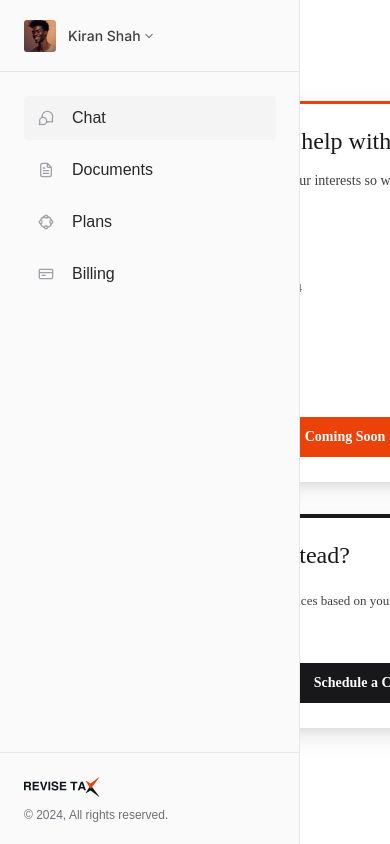
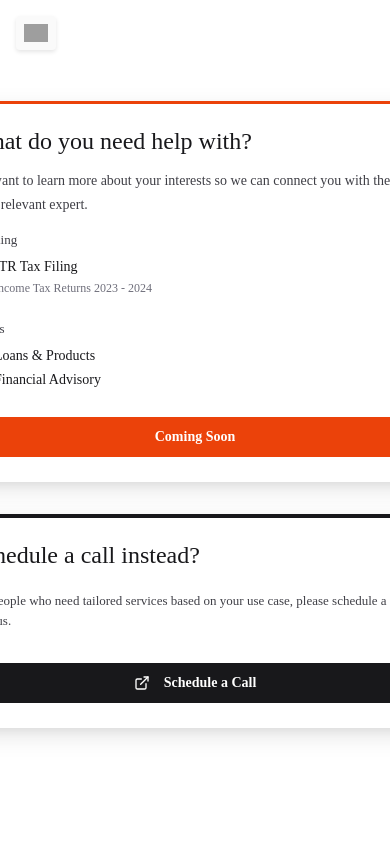
Before and after one commit to techsrishti/revisetax, a Next.js app: page /dashboard in a window 390 px wide. Built offline with nearby package versions, Linux system fonts and the light colour scheme; grey boxes are pictures that could not be loaded.

Commit message:
responsive sidebar

```diff
--- a/src/components/sidebar.module.css
+++ b/src/components/sidebar.module.css
@@ -1,6 +1,8 @@
 .sidebar {
-  width: 300px;
-  height: 100vh; /* Changed from fixed 1024px to 100% viewport height */
+  width: 20vw; /* Changed from fixed 300px to 20% of viewport width */
+  min-width: 250px; /* Minimum width to ensure content doesn't get too cramped */
+  max-width: 400px; /* Maximum width to prevent sidebar from getting too wide */
+  height: 100vh;
   border-right: 1px solid hsl(var(--sidebar-border));
   background-color: hsl(var(--sidebar-background));
   position: relative;
@@ -12,7 +14,7 @@
   align-items: center;
   gap: 12px; /* Updated gap to 12px as specified */
   border-bottom: 1px solid #E4E4E7; /* Updated border color */
-  width: 300px;
+  width: 100%; /* Changed from fixed 300px to 100% */
   height: 72px;
   padding: 20px 24px; /* Top/bottom 20px, left/right 24px as specified */
 }
@@ -52,8 +54,8 @@
 
 .nav {
   padding: 24px;
-  height: 860px;
-  width: 300px;
+  height: calc(100vh - 164px); /* Adjusted to be dynamic based on viewport height minus header and footer */
+  width: 100%; /* Changed from fixed 300px to 100% */
 }
 
 .navList {
@@ -64,7 +66,7 @@
 
 .navItem {
   display: flex;
-  width: 252px;
+  width: 100%; /* Changed from fixed 252px to 100% */
   height: 44px;
   align-items: center;
   gap: 16px;
@@ -247,3 +249,43 @@
     transform: translateY(0);
   }
 }
+
+.mobileMenuToggle {
+  display: none;
+  position: fixed;
+  top: 16px;
+  left: 16px;
+  z-index: 1001;
+  background: none;
+  border: none;
+  cursor: pointer;
+  padding: 8px;
+  border-radius: 4px;
+  background-color: hsl(var(--sidebar-background));
+  box-shadow: 0 2px 4px rgba(0, 0, 0, 0.1);
+}
+
+.mobileMenuToggle:hover {
+  background-color: hsl(var(--sidebar-accent));
+}
+
+/* Add media query for smaller screens */
+@media screen and (max-width: 768px) {
+  .mobileMenuToggle {
+    display: block;
+  }
+
+  .sidebar {
+    width: 100%;
+    min-width: 100%;
+    max-width: 100%;
+    position: fixed;
+    z-index: 1000;
+    transform: translateX(-100%);
+    transition: transform 0.3s ease-in-out;
+  }
+
+  .sidebar.open {
+    transform: translateX(0);
+  }
+}
--- a/src/components/sidebar.tsx
+++ b/src/components/sidebar.tsx
@@ -1,6 +1,6 @@
 "use client"
 
-import { useState } from "react"
+import { useState, useEffect } from "react"
 import type React from "react"
 import styles from "./sidebar.module.css"
 
@@ -12,6 +12,19 @@ interface SidebarProps {
 export default function Sidebar({ activeModule, setActiveModule }: SidebarProps) {
   const [isOverlayOpen, setIsOverlayOpen] = useState(false);
   const [isModalOpen, setIsModalOpen] = useState(false);
+  const [isMobileMenuOpen, setIsMobileMenuOpen] = useState(false);
+
+  // Handle window resize
+  useEffect(() => {
+    const handleResize = () => {
+      if (window.innerWidth > 768) {
+        setIsMobileMenuOpen(false);
+      }
+    };
+
+    window.addEventListener('resize', handleResize);
+    return () => window.removeEventListener('resize', handleResize);
+  }, []);
 
   const handleProfileClick = () => {
     setIsOverlayOpen(true);
@@ -22,8 +35,22 @@ export default function Sidebar({ activeModule, setActiveModule }: SidebarProps)
     // This would typically open a modal with animation
   };
 
+  const toggleMobileMenu = () => {
+    setIsMobileMenuOpen(!isMobileMenuOpen);
+  };
+
   return (
-    <div className={styles.sidebar}>
+    <>
+      {/* Mobile menu toggle button */}
+      <button
+        className={styles.mobileMenuToggle}
+        onClick={toggleMobileMenu}
+        aria-label="Toggle menu"
+      >
+        <img src="/menu-icon.svg" alt="Menu" width={24} height={24} />
+      </button>
+
+      <div className={`${styles.sidebar} ${isMobileMenuOpen ? styles.open : ''}`}>
         <div
           className={styles.userProfile}
           onClick={handleProfileClick}
@@ -98,6 +125,7 @@ export default function Sidebar({ activeModule, setActiveModule }: SidebarProps)
           <p className={styles.copyright}>© 2024, All rights reserved.</p>
         </div>
       </div>
+    </>
   )
 }
 
```
Lines whose indentation alone changed are shown as unchanged.
